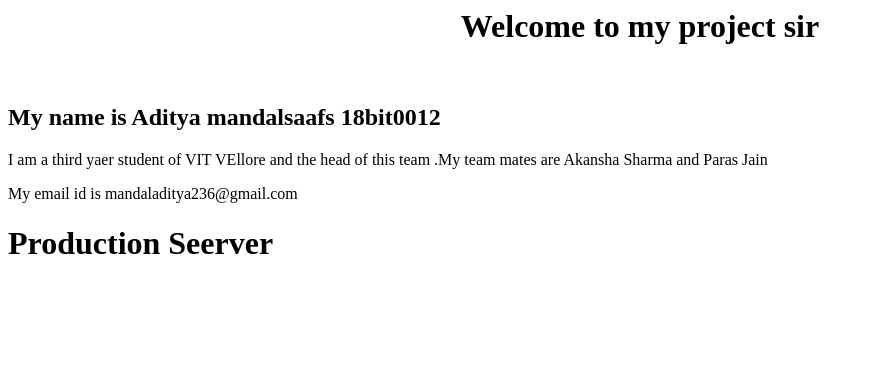
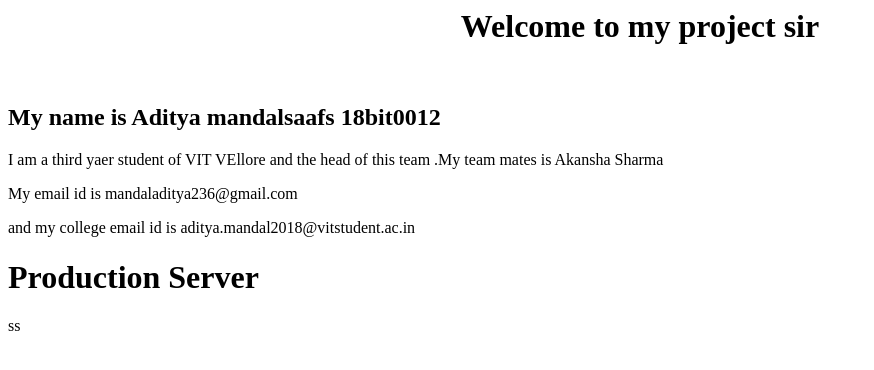
Before and after one commit to mandaladitya236/websitehpe, a plain HTML site: page index.html in a window 1280 px wide. Shown: the whole page, without its empty margins (0-874 px from the left). Drawn offline with Linux system fonts and the light colour scheme.

Commit message:
changes in website

```diff
--- a/index.html
+++ b/index.html
@@ -1,14 +1,15 @@
 
 <html>
 <title> Jenkins CI/CD pipeline</title>
-<body>
+<body><kl>
 <h1 align="center"> Welcome to my project sir
 </h1><br>
 <div><h2>My name is Aditya mandalsaafs 18bit0012</h2>
 <p> I am a third yaer student of VIT VEllore and the head of this team
-.My team mates are Akansha Sharma and  Paras Jain</p>
-<p>My email id is mandaladitya236@gmail.com </p>
+.My team mates is Akansha Sharma </p>
+<p>My email id is mandaladitya236@gmail.com </p><p>and my college email id is aditya.mandal2018@vitstudent.ac.in</p>
 </div>
-<div><p><h1>Production Seerver</h1></p></div>
+<div><p><h1>Production Server</h1></p></div>
 </body>
 </html>
+ss
```
